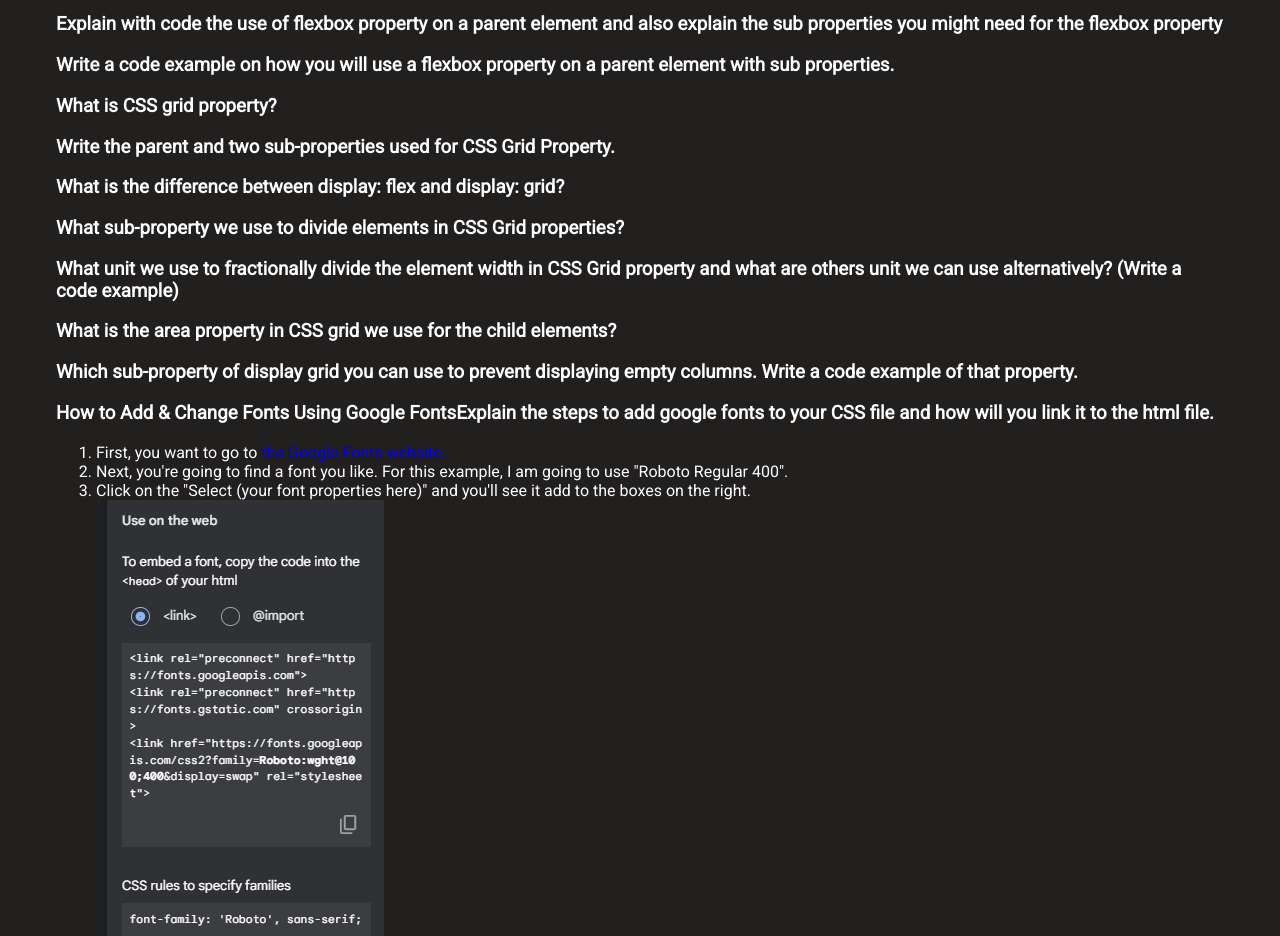
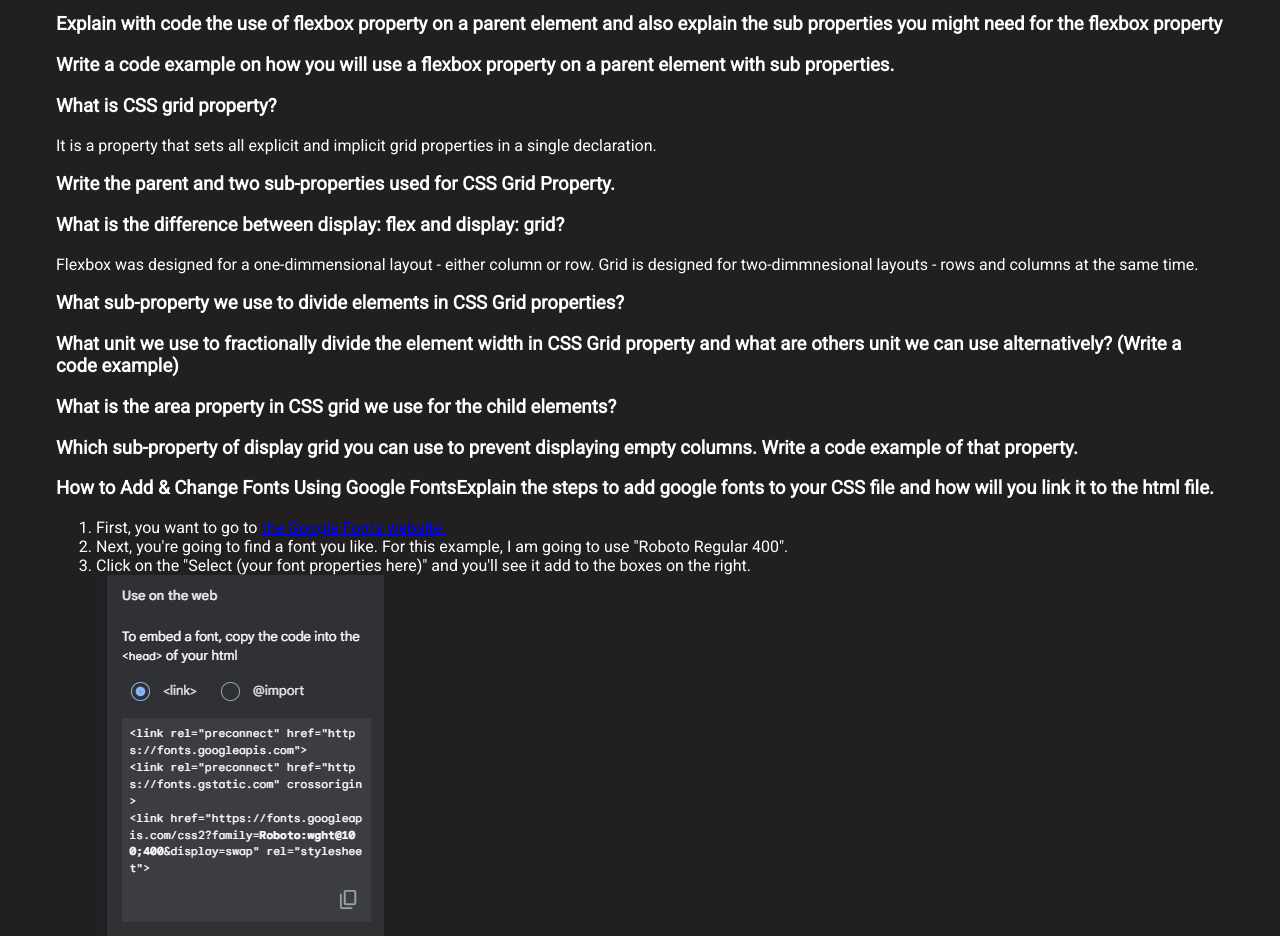
Before and after one commit to amanda-macri/reference-website, a plain HTML site: page index.html in a window 1280 px wide. Shown: the part 3160-4096 px from the top of the page. Drawn offline with Linux system fonts and the light colour scheme.

Commit message:
Give information about flexbox
Answer question about flexbox.

```diff
--- a/index.html
+++ b/index.html
@@ -142,11 +142,18 @@
         space-between, space-around and space-evenly.</li>
     <li>align-items: This works on positions on the cross axis, whereas justify-content does the main axis. Some values that can be used are stretch, flex-start, flex-end and center.</li>
 </ul>
+
 <h3>Explain with code the use of flexbox property on a parent element and also explain the sub properties you might need for the flexbox property</h3>
 <h3>Write a code example on how you will use a flexbox property on a parent element with sub properties.</h3>
+
 <h3>What is CSS grid property?</h3>
+<p>It is a property that sets all explicit and implicit grid properties in a single declaration.</p>
+
 <h3>Write the parent and two sub-properties used for CSS Grid Property.</h3>
+
 <h3>What is the difference between display: flex and display: grid?</h3>
+<p>Flexbox was designed for a one-dimmensional layout - either column or row. Grid is designed for two-dimmnesional layouts - rows and columns at the same time.</p>
+
 <h3>What sub-property we use to divide elements in CSS Grid properties?</h3>
 <h3>What unit we use to fractionally divide the element width in CSS Grid property and what are others unit we can use alternatively? (Write a code example)</h3>
 <h3>What is the area property in CSS grid we use for the child elements?</h3>
```
